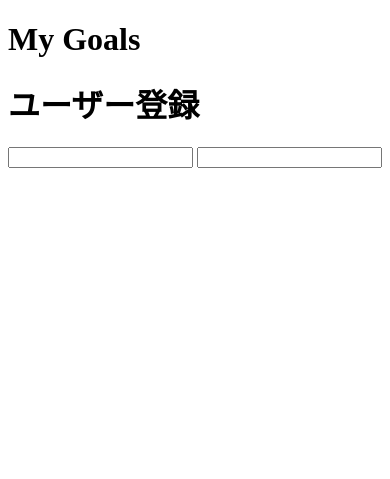
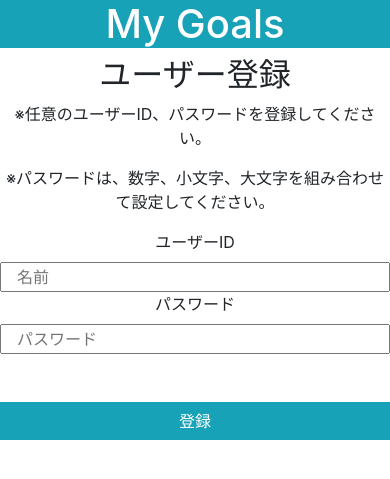
Before and after one commit to oohamaka/mygoals, a PHP site: page /sign-in.php in a window 390 px wide. Shown: the top 479 px of the page. Run offline with PHP 8.4, Linux system fonts and the light colour scheme; a stand-in replaces the project's code that opens the database connection; some libraries are stand-ins or nearby versions.

Commit message:
ユーザ登録作成

```diff
--- a/sign-in.php
+++ b/sign-in.php
@@ -1,17 +1,19 @@
 <?php
 session_start();
+require_once("database.php");
+
 $errors = [];
 
-function userCreate($dbh,$username,$password){
-    $stmt=$dbh->prepare("INSERT INTO users(username,password) VALUES(?,?)");
+function userCreate($dbh,$auth_id,$password){
+    $stmt=$dbh->prepare("INSERT INTO users(auth_id,password) VALUES(?,?)");
     $data = [];
-    $data[] = $username;
+    $data[] = $auth_id;
     $data[] = password_hash($password,PASSWORD_DEFAULT);
     $stmt -> execute($data);
 }
 
 if(!empty($_POST)){
-    if(empty($_POST['username'])){
+    if(empty($_POST['auth_id'])){
         $errors[] = '名前を入力してください';
     }
     if(empty($_POST['password'])){
@@ -19,7 +21,7 @@ if(!empty($_POST)){
     }
 
     if(empty($errors)){
-        userCreate($dbh,$_POST['username'],$_POST['password']);
+        userCreate($dbh,$_POST['auth_id'],$_POST['password']);
     }
 }
 ?>
@@ -29,16 +31,43 @@ if(!empty($_POST)){
 <head>
     <meta charset="UTF-8">
     <meta name="viewport" content="width=device-width, initial-scale=1.0">
+    <link href="https://fonts.googleapis.com/css2?family=Sawarabi+Gothic&display=swap" rel="stylesheet">
+    <link href="https://use.fontawesome.com/releases/v5.6.1/css/all.css" rel="stylesheet">
+    <link href="css/bootstrap.css" rel="stylesheet">
+    <!-- font-family: 'Sawarabi Gothic', sans-serif; -->
+    <title>mygoals</title>
+        <!-- BootstrapのCSS読み込み -->
+        <!-- jQuery読み込み -->
+        <script src="https://ajax.googleapis.com/ajax/libs/jquery/1.11.3/jquery.min.js"></script>
+        <!-- BootstrapのJS読み込み -->
+        <script src="js/bootstrap.min.js"></script>
     <title>Document</title>
 </head>
+<header>
+    <?php include 'header.php'; ?>
+</header>
 <body>
-    <?php include('header.php');?>
-    <h1>ユーザー登録</h1>
-    <form method="post: action="sign-in.php>
-     <input type="text" name="username">
-     <input type="text" name="password">
+
+    <h2 class="text-center">ユーザー登録</h2>
+    <?php if(!empty($errors)):?>
+     <ul>
+      <?php foreach($errors as $error):?>
+        <li><?php echo $error;?></li>
+      <?php endforeach?>
+     </ul>
+    <?php endif?>
+    <form method="post" action="sign-in.php">
+     <p class="text-center">※任意のユーザーID、パスワードを登録してください。</p>
+     <P class="text-center">※パスワードは、数字、小文字、大文字を組み合わせて設定してください。</p>
+     <label for="exampleInputName" class="col-sm-5 text-center">ユーザーID</label>
+     <input class="col-sm-5 "type="text" name="auth_id" id="exampleInputName" placeholder="名前" required>
+     <label for="exampleInputPassword" class="col-sm-5 text-center">パスワード</label>
+     <input class="col-sm-5" type="password" name="password" id="exampleInputPassword" placeholder="パスワード" required>
+     <div class="row">
+        <div class="col-sm-4"></div>
+        <button type="submit" class="col-sm-4 btn btn-info mt-5">登録</button>
+        <div class="col-sm-4"></div>
+      </div>
     </form>
-
-
 </body>
 </html>
```
